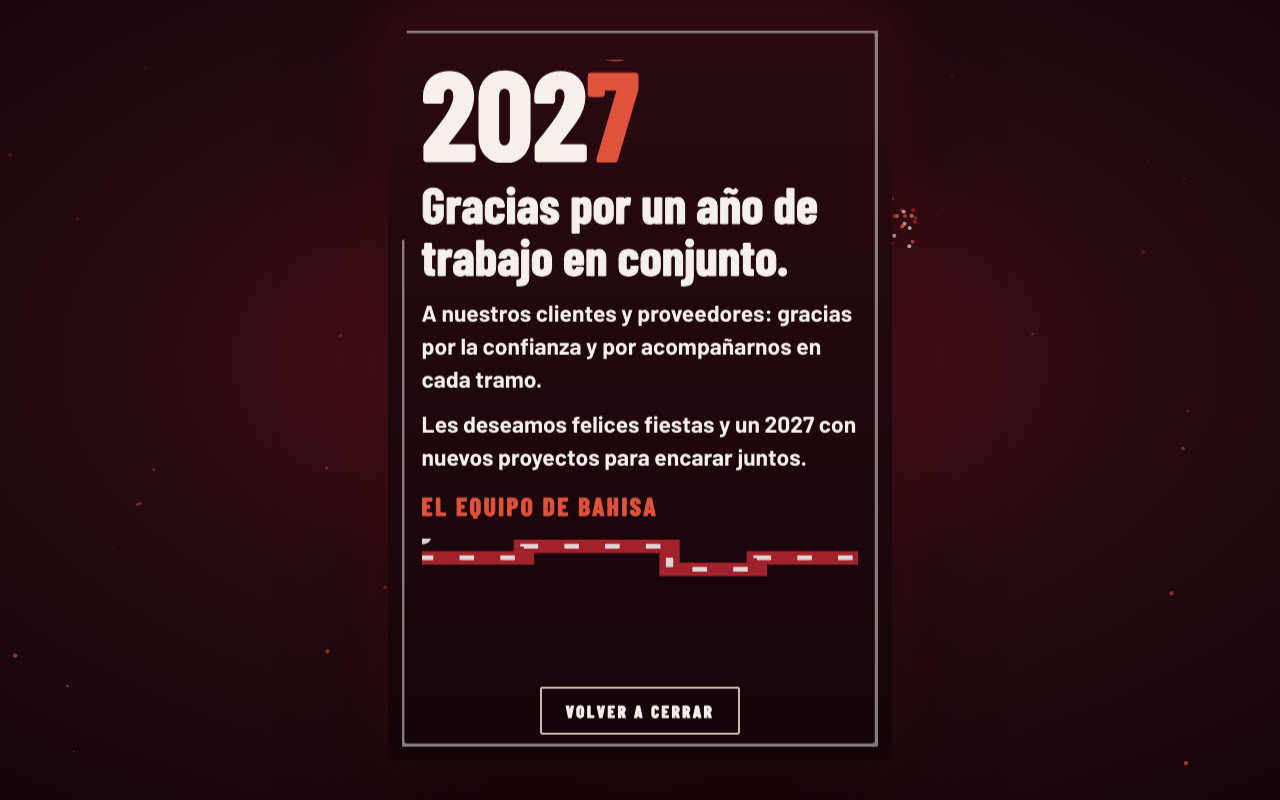
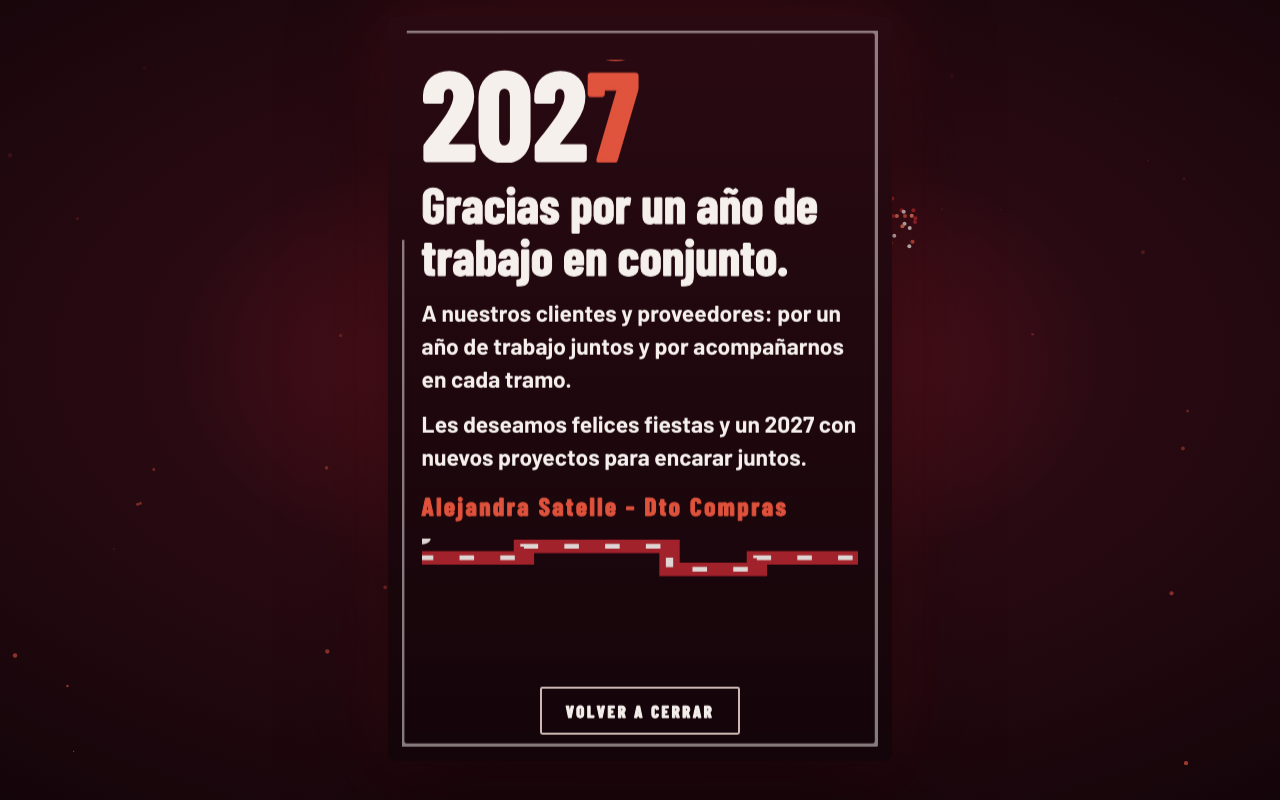
Before and after one commit to Brandon-KAZ/Targeta_Bahisa, a plain HTML site: page index.html in a window 1280 px wide. Both pictures are taken after a click on the button "ABRIR TARJETA". Drawn offline with nearby package versions, Linux system fonts and the light colour scheme; a web font is replaced by a local one.

Commit message:
Cursiva, textos más grandes y nueva firma

```diff
--- a/index.html
+++ b/index.html
@@ -28,9 +28,9 @@
       <svg class="frame" aria-hidden="true"><rect x="0" y="0" width="100%" height="100%" rx="4" style="stroke:var(--white);opacity:.5;animation:none;stroke-dashoffset:0"/></svg>
       <div class="yr in" style="--i:0" role="img" aria-label="2027"><span class="d">2</span><span class="d">0</span><span class="d">2</span><span class="d"><span class="roll"><span>6</span><span>7</span></span></span></div>
       <h1 class="in" style="--i:1">Gracias por un año de trabajo en conjunto.</h1>
-      <p class="in" style="--i:2">A nuestros clientes y proveedores: gracias por la confianza y por acompañarnos en cada tramo.</p>
+      <p class="in" style="--i:2">A nuestros clientes y proveedores: por un año de trabajo juntos y por acompañarnos en cada tramo.</p>
       <p class="in" style="--i:3">Les deseamos felices fiestas y un 2027 con nuevos proyectos para encarar juntos.</p>
-      <div class="sign in" style="--i:4">EL EQUIPO DE BAHISA</div>
+      <div class="sign in" style="--i:4">Alejandra Satelle - Dto Compras</div>
       <svg class="line in" style="--i:5;margin-top:14px" viewBox="0 0 300 40" preserveAspectRatio="none" aria-hidden="true"><path class="t" id="pp" d="M0 20H70V8H170V32H230V20H300"/><path class="f" d="M0 20H70V8H170V32H230V20H300"/><circle r="6" fill="#f6f0ed"><animateMotion dur="3s" repeatCount="indefinite"><mpath href="#pp"/></animateMotion></circle></svg>
       <button class="btn ghost" id="close" type="button">VOLVER A CERRAR</button>
     </div>
```
